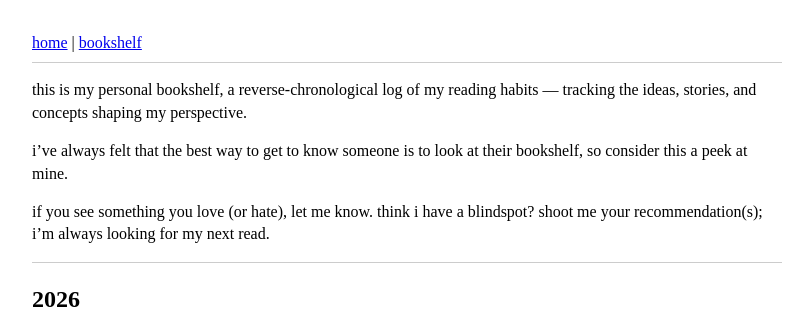
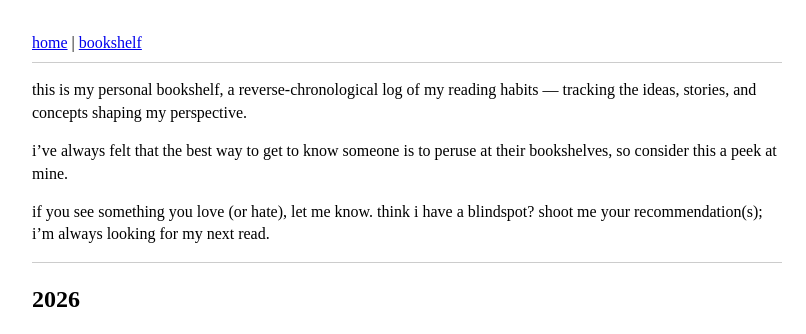
Before and after one commit to koryhayward/koryhayward.github.io, a Jekyll site: the page built from bookshelf.md, in a window 1280 px wide. Shown: the top 334 px of the page, without its empty margins (233-1039 px from the left). Built offline with Jekyll 4.4.1, drawn with Linux system fonts in a browser that asks for light colours.

Commit message:
small language change

```diff
--- a/bookshelf.md
+++ b/bookshelf.md
@@ -6,7 +6,7 @@ permalink: /bookshelf/
 
 this is my personal bookshelf, a reverse-chronological log of my reading habits — tracking the ideas, stories, and concepts shaping my perspective.
 
-i've always felt that the best way to get to know someone is to look at their bookshelf, so consider this a peek at mine.
+i've always felt that the best way to get to know someone is to peruse at their bookshelves, so consider this a peek at mine.
 
 if you see something you love (or hate), let me know. think i have a blindspot? shoot me your recommendation(s); i'm always looking for my next read.
 
```
